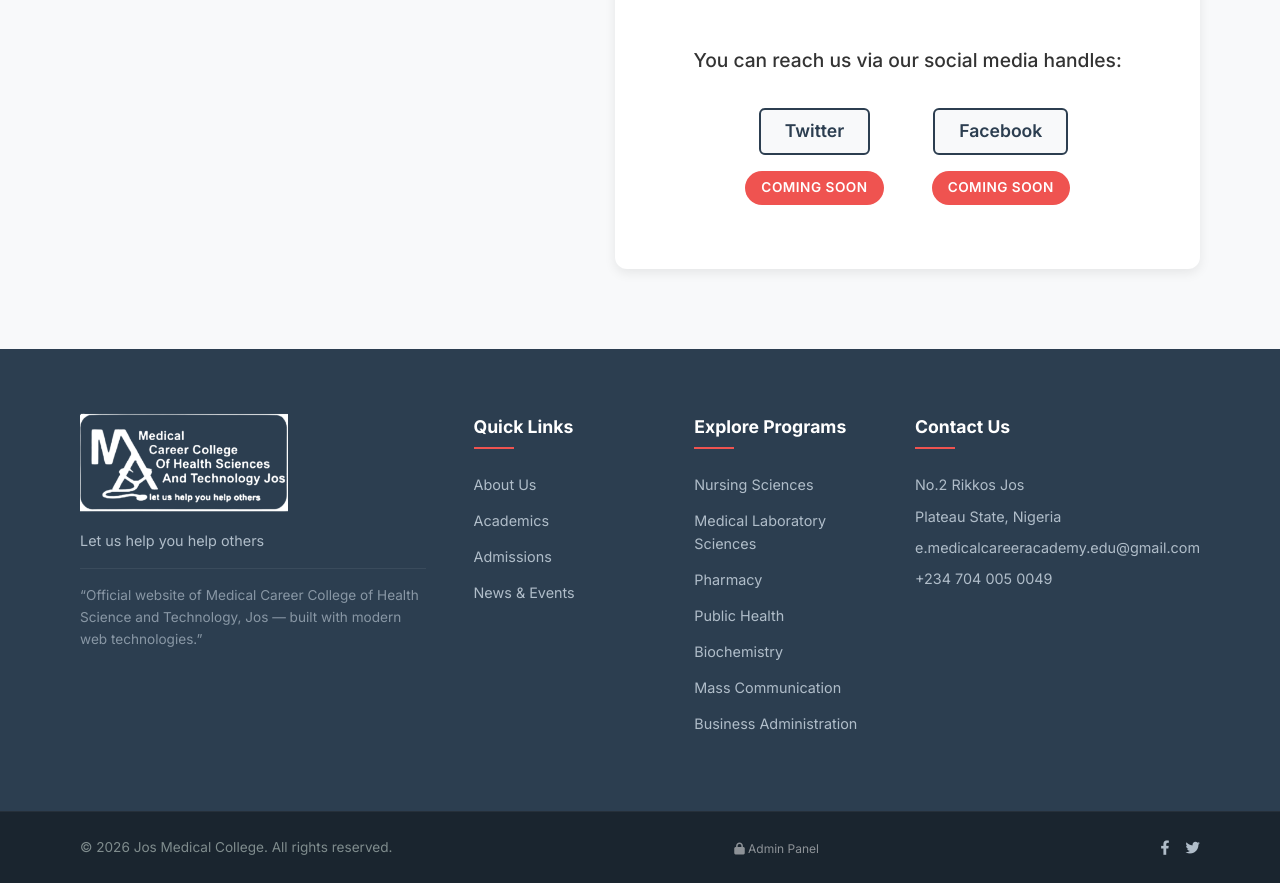
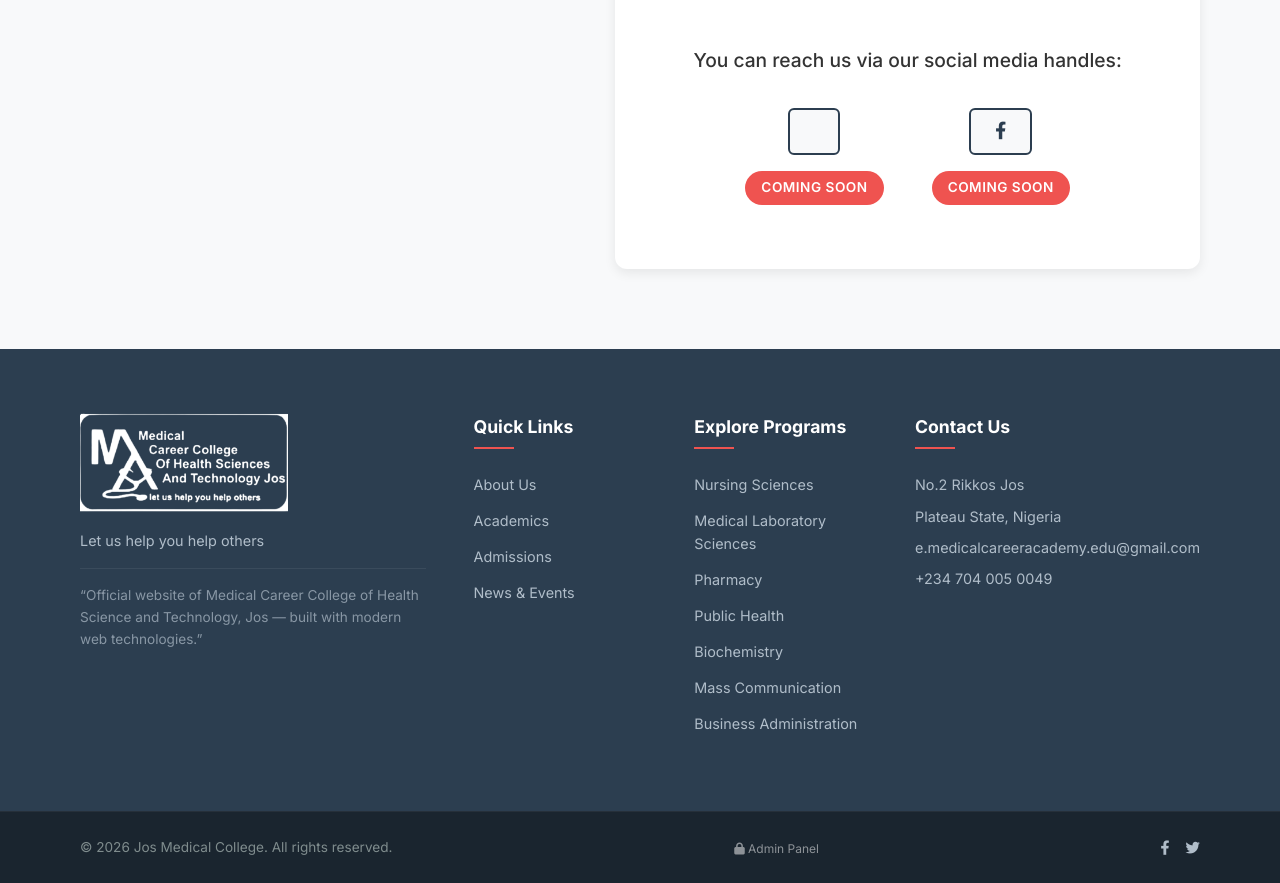
Before and after one commit to Mimx22/health-college-website, a plain HTML site: page contact.html in a window 1280 px wide. Shown: the part 1230-2113 px from the top of the page. Drawn offline with Linux system fonts and the light colour scheme.

Commit message:
Replace social media text with professional icons on contact page

```diff
--- a/contact.html
+++ b/contact.html
@@ -163,11 +163,11 @@
                                 <p class="social-intro">You can reach us via our social media handles:</p>
                                 <div class="social-icons-contact">
                                     <div class="social-icon-wrapper">
-                                        <span class="social-icon-large">Twitter</span>
+                                        <span class="social-icon-large"><i class="fab fa-x-twitter"></i></span>
                                         <span class="coming-soon-badge">Coming Soon</span>
                                     </div>
                                     <div class="social-icon-wrapper">
-                                        <span class="social-icon-large">Facebook</span>
+                                        <span class="social-icon-large"><i class="fab fa-facebook-f"></i></span>
                                         <span class="coming-soon-badge">Coming Soon</span>
                                     </div>
                                 </div>
```
